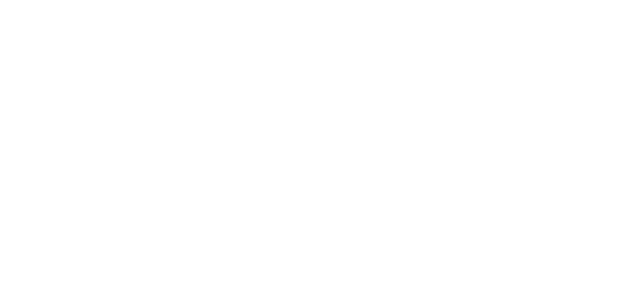
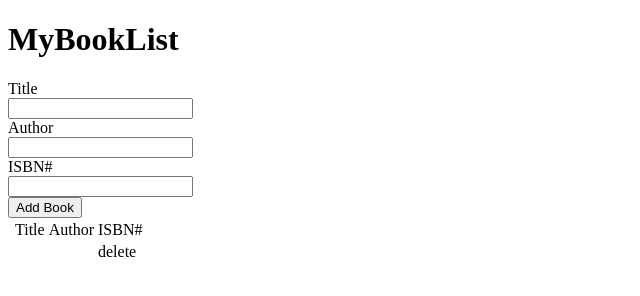
Before and after one commit to acciojob/book-list-Manisha2505, a website: page main.html in a window 1280 px wide. Shown: the whole page, without its empty margins (0-640 px from the left). Drawn offline with Linux system fonts and the light colour scheme.

Commit message:
created a submission

```diff
--- a/main.html
+++ b/main.html
@@ -8,6 +8,37 @@
 
 <body>
 	<!-- the entire body must be written by student -->
+	<h1>MyBookList</h1>
+	<from method="Post" ></from>
+<div class="form-group">
+	<lable>Title</lable><br>
+	<input id="title" type="text"><br>
+
+	<lable>Author</lable><br>
+	<input id="author" type="text"><br>
+
+	<lable>ISBN#</lable><br>
+	<input id="isbn" type="text"><br>
+	<button id="submit" type="submit">Add Book</button>
+
+	<table id="book-list" class="table table-striped">
+		<tr>
+			<th>
+				<td>Title</td>
+			<td>Author</td>
+			<td>ISBN#</td>
+			</th>
+		</tr>
+		<tr>
+
+				<td></td>
+			<td></td>
+			<td></td>
+		<td>delete</td>
+		</tr>
+	</table>
+
+</div>
     <script type="text/javascript" src="./script.js">
 </script>
 
--- a/styles.css
+++ b/styles.css
@@ -1 +1,5 @@
-/*  your css code here. If applicable */
+	/*  your css code here. If applicable */
+.form-group{
+	width: 100%;
+	height: 100%;
+}
```
